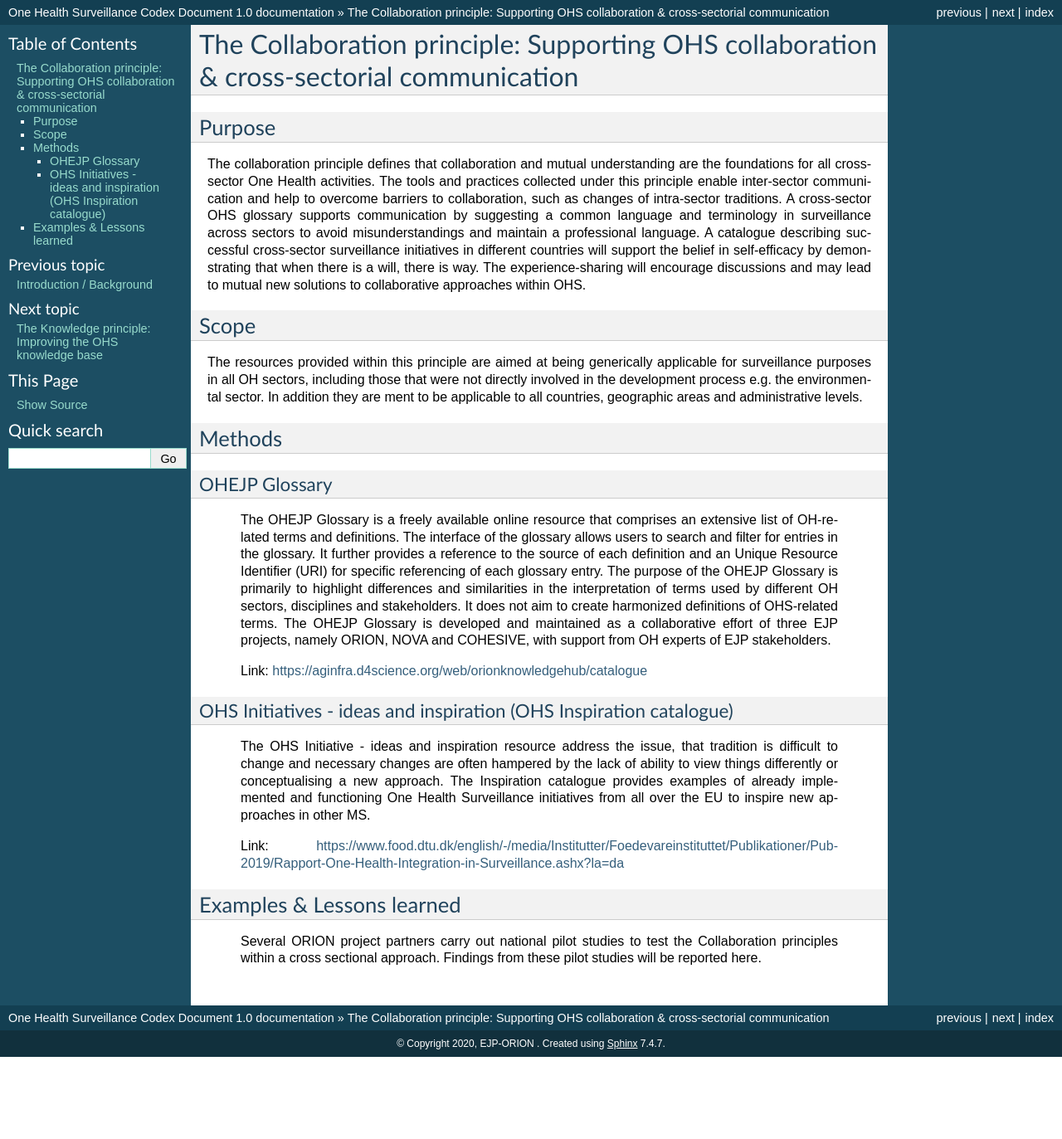
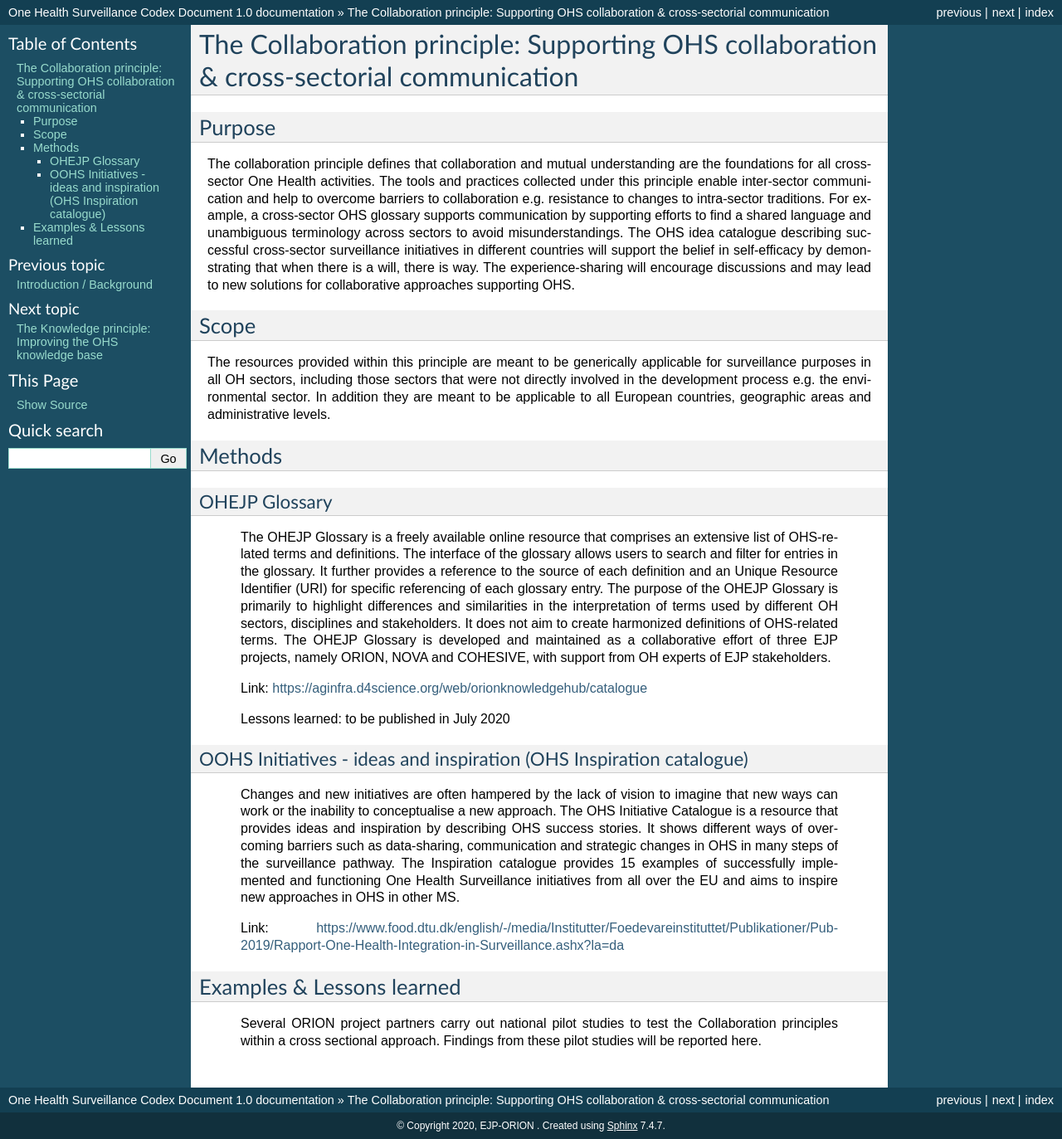
Before and after one commit to EJP-ORION/OH-Surveillance-Codex, a Sphinx documentation site: the page built from docs/2-the-collaboration-principle.rst, in a window 1280 px wide. Shown: the whole page at 83% size. Built offline with Sphinx 7.4.7, drawn with Linux system fonts in a browser that asks for light colours; before the commit the page ends 1274 px from its top, so only the background shows below that.

Commit message:
Update May2020

```diff
--- a/docs/2-the-collaboration-principle.rst
+++ b/docs/2-the-collaboration-principle.rst
@@ -10,26 +10,27 @@ The collaboration principle defines that collaboration and mutual
 understanding are the foundations for all cross-sector One Health
 activities. The tools and practices collected under this principle
 enable inter-sector communication and help to overcome barriers to
-collaboration, such as changes of intra-sector traditions. A
-cross-sector OHS glossary supports communication by suggesting a common
-language and terminology in surveillance across sectors to avoid
-misunderstandings and maintain a professional language. A catalogue
+collaboration e.g. resistance to changes to intra-sector traditions. For
+example, a cross-sector OHS glossary supports communication by
+supporting efforts to find a shared language and unambiguous terminology
+across sectors to avoid misunderstandings. The OHS idea catalogue
 describing successful cross-sector surveillance initiatives in different
 countries will support the belief in self-efficacy by demonstrating that
 when there is a will, there is way. The experience-sharing will
-encourage discussions and may lead to mutual new solutions to
-collaborative approaches within OHS.
+encourage discussions and may lead to new solutions for collaborative
+approaches supporting OHS.
+
 
 .. _scope-1:
 
 Scope
 -----
 
-The resources provided within this principle are aimed at being
-generically applicable for surveillance purposes in all OH sectors,
-including those that were not directly involved in the development
-process e.g. the environmental sector. In addition they are ment to be
-applicable to all countries, geographic areas and administrative levels.
+The resources provided within this principle are meant to be generically
+applicable for surveillance purposes in all OH sectors, including those
+sectors that were not directly involved in the development process e.g.
+the environmental sector. In addition they are meant to be applicable to
+all European countries, geographic areas and administrative levels.
 
 Methods
 -------
@@ -38,7 +39,7 @@ OHEJP Glossary
 ''''''''''''''
 
    The OHEJP Glossary is a freely available online resource that
-   comprises an extensive list of OH-related terms and definitions. The
+   comprises an extensive list of OHS-related terms and definitions. The
    interface of the glossary allows users to search and filter for
    entries in the glossary. It further provides a reference to the
    source of each definition and an Unique Resource Identifier (URI) for
@@ -52,16 +53,21 @@ OHEJP Glossary
 
    Link: https://aginfra.d4science.org/web/orionknowledgehub/catalogue
 
-OHS Initiatives - ideas and inspiration (OHS Inspiration catalogue)
+   Lessons learned: to be published in July 2020
+
+OOHS Initiatives - ideas and inspiration (OHS Inspiration catalogue)
 '''''''''''''''''''''''''''''''''''''''''''''''''''''''''''''''''''
 
-   The OHS Initiative - ideas and inspiration resource address the
-   issue, that tradition is difficult to change and necessary changes
-   are often hampered by the lack of ability to view things differently
-   or conceptualising a new approach. The Inspiration catalogue provides
-   examples of already implemented and functioning One Health
-   Surveillance initiatives from all over the EU to inspire new
-   approaches in other MS.
+   Changes and new initiatives are often hampered by the lack of vision
+   to imagine that new ways can work or the inability to conceptualise a
+   new approach. The OHS Initiative Catalogue is a resource that
+   provides ideas and inspiration by describing OHS success stories. It
+   shows different ways of overcoming barriers such as data-sharing,
+   communication and strategic changes in OHS in many steps of the
+   surveillance pathway. The Inspiration catalogue provides 15 examples
+   of successfully implemented and functioning One Health Surveillance
+   initiatives from all over the EU and aims to inspire new approaches
+   in OHS in other MS.
 
    Link:
    https://www.food.dtu.dk/english/-/media/Institutter/Foedevareinstituttet/Publikationer/Pub-2019/Rapport-One-Health-Integration-in-Surveillance.ashx?la=da
```
